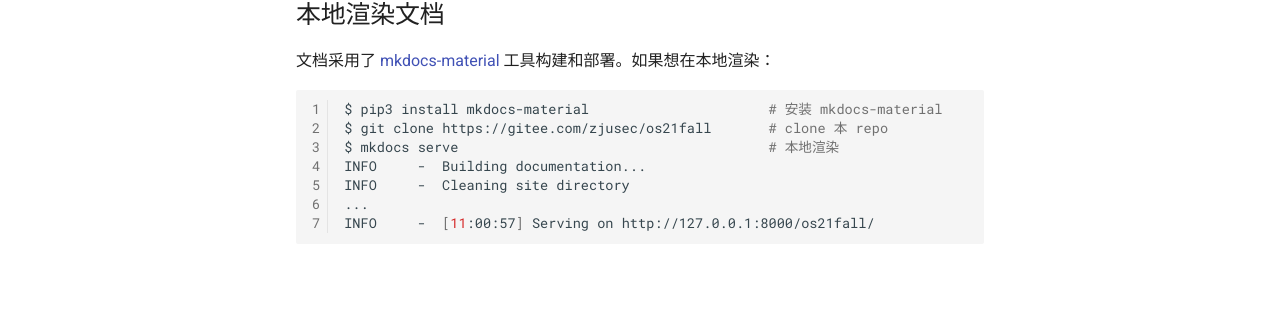
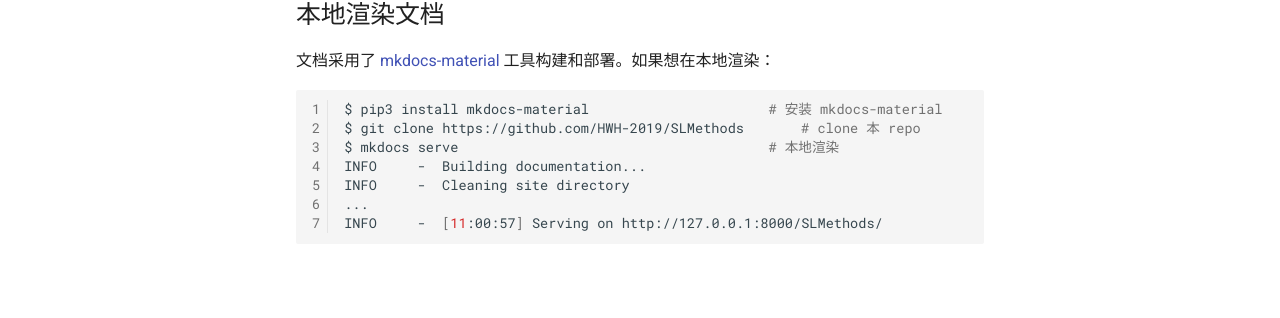
Before and after one commit to HWH-2019/SLMethods, an MkDocs documentation site: the page built from docs/index.md, in a window 1280 px wide. Shown: the part 470-788 px from the top of the page. Built offline with MkDocs 1.6.1 and Material for MkDocs 9.7.7, drawn with Linux system fonts in a browser that asks for light colours; part of the change alters nothing that is shown.

Commit message:
Update index.md

````diff
--- a/docs/index.md
+++ b/docs/index.md
@@ -14,10 +14,10 @@
 
 ```bash
 $ pip3 install mkdocs-material                      # 安装 mkdocs-material
-$ git clone https://gitee.com/zjusec/os21fall       # clone 本 repo
+$ git clone https://github.com/HWH-2019/SLMethods       # clone 本 repo
 $ mkdocs serve                                      # 本地渲染
 INFO     -  Building documentation...
 INFO     -  Cleaning site directory
 ...
-INFO     -  [11:00:57] Serving on http://127.0.0.1:8000/os21fall/
+INFO     -  [11:00:57] Serving on http://127.0.0.1:8000/SLMethods/
 ```
````
